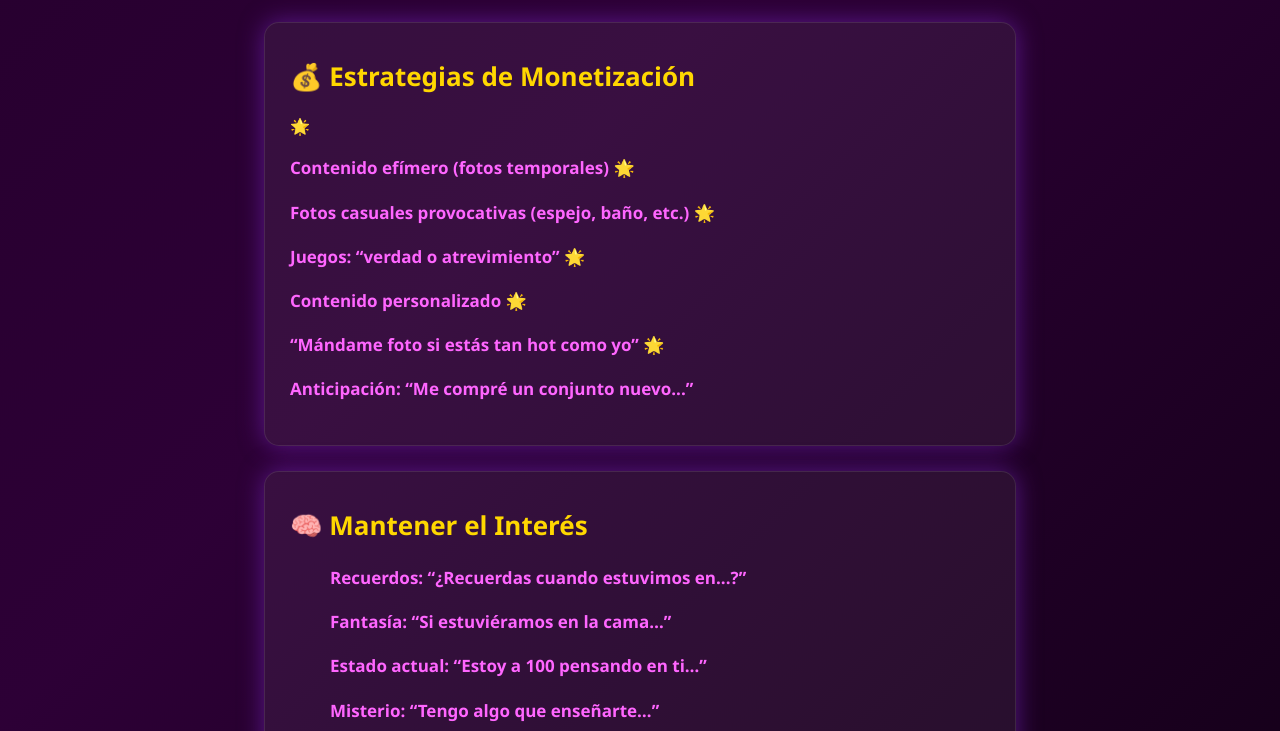
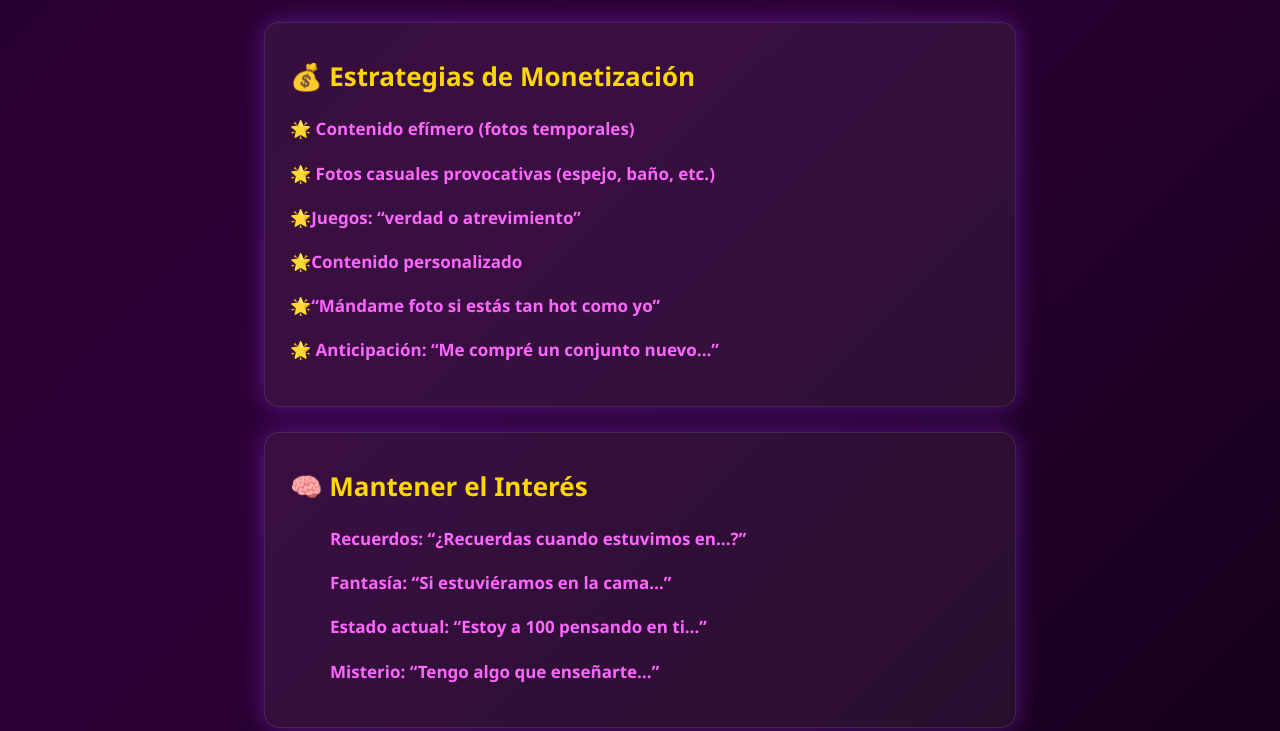
Before and after one commit to velvetqeengroup/Sextiing, a plain HTML site: page index.html in a window 1280 px wide. Shown: the part 1889-2620 px from the top of the page. Drawn offline with Linux system fonts and the light colour scheme.

Commit message:
Update index.html

```diff
--- a/index.html
+++ b/index.html
@@ -133,12 +133,12 @@ img {
 <div class="card">
 <h2>💰 Estrategias de Monetización</h2>
 
-🌟<p><span class="highlight">Contenido efímero (fotos temporales)</span>
-🌟<p><span class="highlight">Fotos casuales provocativas (espejo, baño, etc.)</span>
-🌟<p><span class="highlight">Juegos: “verdad o atrevimiento”</span>
-🌟<p><span class="highlight">Contenido personalizado</span>
-🌟<p><span class="highlight">“Mándame foto si estás tan hot como yo”</span>
-🌟<p><span class="highlight"> Anticipación: “Me compré un conjunto nuevo...”</span>
+<p><span class="highlight">🌟 Contenido efímero (fotos temporales)</span>
+<p><span class="highlight">🌟 Fotos casuales provocativas (espejo, baño, etc.)</span>
+<p><span class="highlight">🌟Juegos: “verdad o atrevimiento”</span>
+<p><span class="highlight">🌟Contenido personalizado</span>
+<p><span class="highlight">🌟“Mándame foto si estás tan hot como yo”</span>
+<p><span class="highlight"> 🌟 Anticipación: “Me compré un conjunto nuevo...”</span>
 
 
 </div>
```
